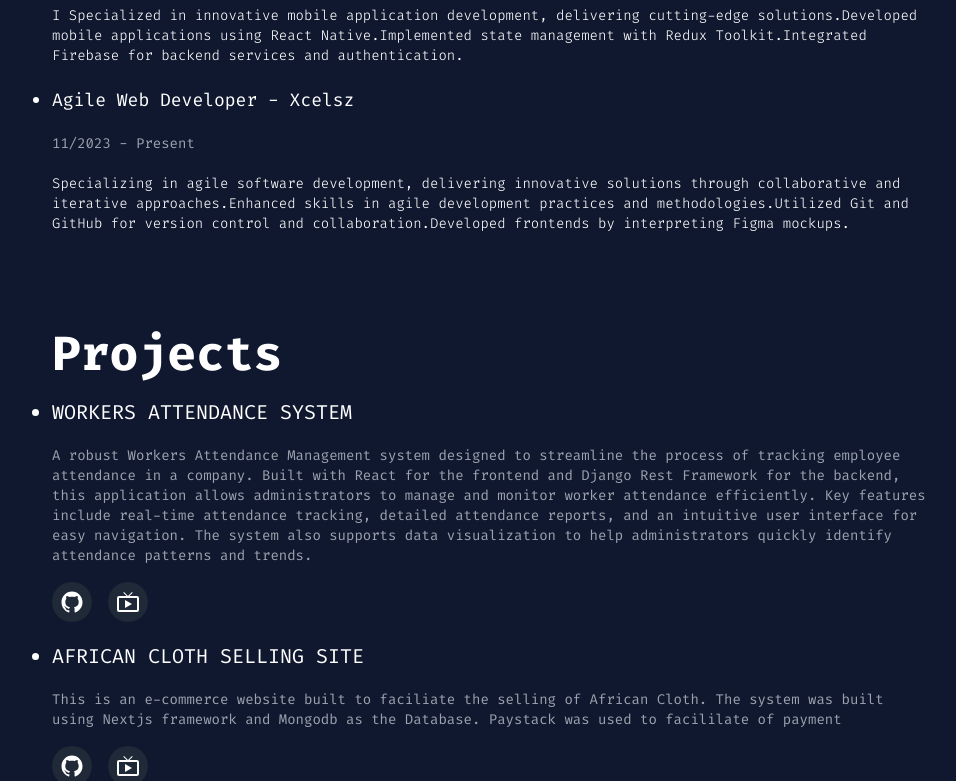
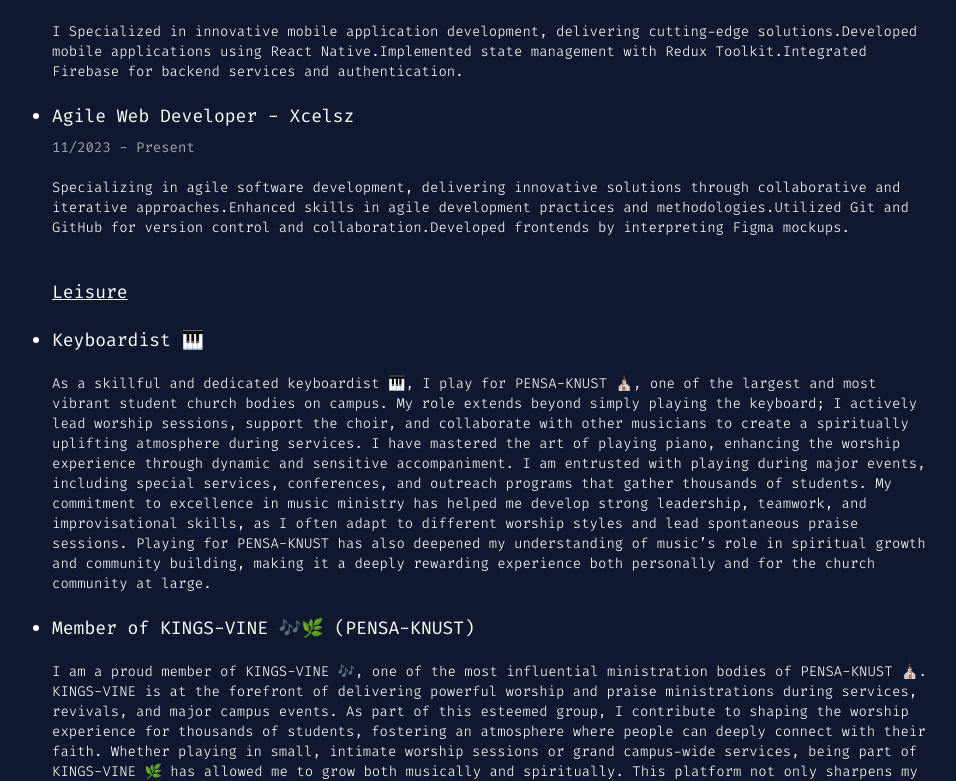
Before and after one commit to Jerry-Khobby/portfolio-site, a React (Create React App) app: page / in a window 1280 px wide. Shown: the part 1042-1823 px from the top of the page, without its empty margins (150-1106 px from the left). Built offline with nearby package versions, Linux system fonts and the light colour scheme.

Commit message:
I made some changes to the code

```diff
--- a/src/data/experiences.js
+++ b/src/data/experiences.js
@@ -22,4 +22,27 @@ const experience = [
   }
 ];
 
-export default experience;
+
+
+
+
+const leisure=[
+  {
+    title:"Keyboardist 🎹 ",
+    description:
+    `As a skillful and dedicated keyboardist 🎹, I play for PENSA-KNUST ⛪, one of the largest and most vibrant student church bodies on campus. My role extends beyond simply playing the keyboard; I actively lead worship sessions, support the choir, and collaborate with other musicians to create a spiritually uplifting atmosphere during services.
+    I have mastered the art of playing  piano, enhancing the worship experience through dynamic and sensitive accompaniment. I am entrusted with playing during major events, including special services, conferences, and outreach programs that gather thousands of students.
+    My commitment to excellence in music ministry has helped me develop strong leadership, teamwork, and improvisational skills, as I often adapt to different worship styles and lead spontaneous praise sessions. Playing for PENSA-KNUST has also deepened my understanding of music’s role in spiritual growth and community building, making it a deeply rewarding experience both personally and for the church community at large.`
+
+  },  {
+    title: "Member of KINGS-VINE 🎶🌿 (PENSA-KNUST)",
+    description:
+    `I am a proud member of KINGS-VINE 🎶, one of the most influential ministration bodies of PENSA-KNUST ⛪. KINGS-VINE is at the forefront of delivering powerful worship and praise ministrations during services, revivals, and major campus events. As part of this esteemed group, I contribute to shaping the worship experience for thousands of students, fostering an atmosphere where people can deeply connect with their faith.
+
+    Whether playing in small, intimate worship sessions or grand campus-wide services, being part of KINGS-VINE 🌿 has allowed me to grow both musically and spiritually. This platform not only sharpens my musical talents but also enhances my ability to minister through music, bringing joy, peace, and encouragement to the congregation. Together, we inspire and uplift the church through a shared passion for worship and service.`
+  }
+]
+
+
+
+export {leisure,experience};
--- a/src/experiences/main.jsx
+++ b/src/experiences/main.jsx
@@ -1,5 +1,5 @@
 import React from 'react'
-import experience from "../data/experiences";
+import {experience,leisure} from "../data/experiences";
 
 
 
@@ -9,16 +9,29 @@ const ExperienceComponent = () => {
       <div>
         <h4 style={{fontFamily: 'Fira Code'}} className='text-2xl text-white font-bold sm:text-2xl md:text-4xl lg:text-5xl'>Experiences </h4>
       </div>
-    {/** I want to map here  */}
+      <div>
+        <h4 style={{fontFamily: 'Fira Code'}} className='text-lg pt-3 text-white underline'>Professional </h4>
+      </div>
     <div>
     {experience.map((index) => (
         <div key={index} className='mt-5'>
           <h5 className='text-lg text-white font-normal  list-item' style={{fontFamily:'Fira Code'}}>{index.role} - {index.company}</h5>
-          <p className='text-sm text-gray-400 pt-5' style={{fontFamily:'Fira Code'}}>{index.duration}</p>
+          <p className='text-sm text-gray-400 pt-2' style={{fontFamily:'Fira Code'}}>{index.duration}</p>
           <p className="text-sm font-light  text-white pt-5" style={{fontFamily:'Fira Code'}}>{index.description}</p>
         </div>
       ))}
     </div>
+    <div>
+        <h4 style={{fontFamily: 'Fira Code'}} className='text-lg mt-10 text-white underline'>Leisure </h4>
+      </div>
+      <div>
+      {leisure.map((index) => (
+        <div key={index} className='mt-5'>
+          <h5 className='text-lg text-white font-normal  list-item' style={{fontFamily:'Fira Code'}}>{index.title}</h5>
+          <p className="text-sm font-light  text-white pt-5" style={{fontFamily:'Fira Code'}}>{index.description}</p>
+        </div>
+      ))}
+      </div>
     </div>
   );
 }
```
